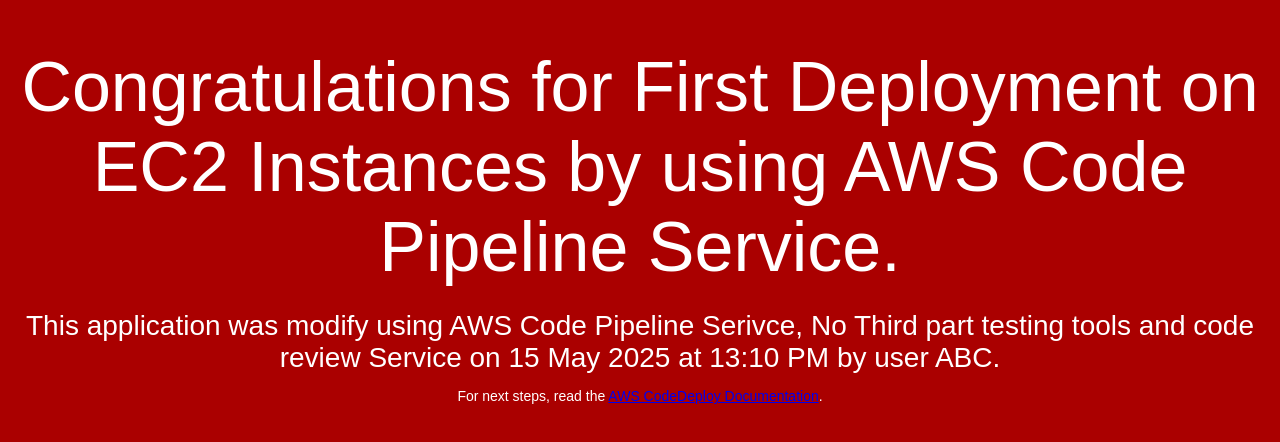
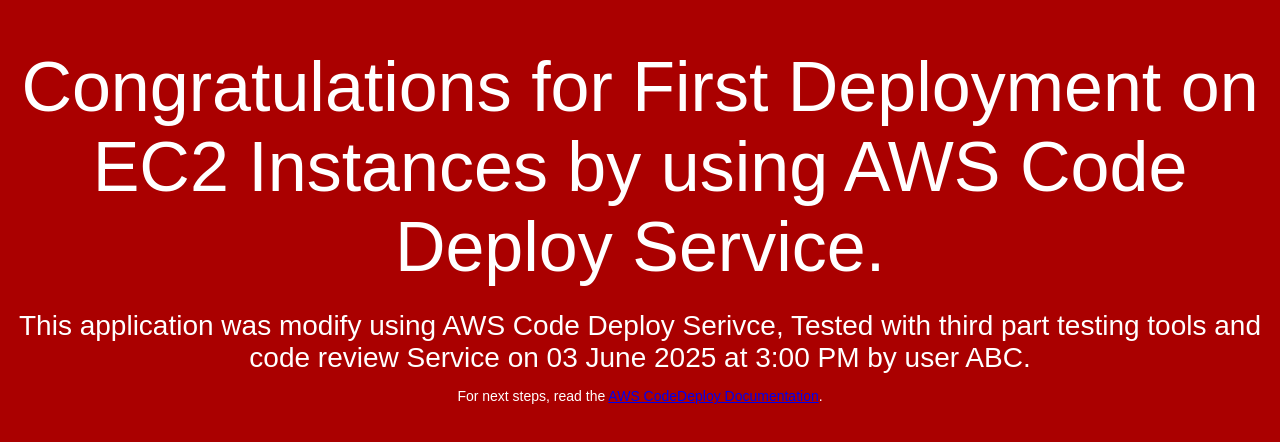
Before and after one commit to avinashbundela1987/may2025, a plain HTML site: page index.html in a window 1280 px wide. Drawn offline with Linux system fonts and the light colour scheme.

Commit message:
new commit on 3 June

```diff
--- a/index.html
+++ b/index.html
@@ -26,8 +26,8 @@
 </head>
 <body>
   <div align="center">
-    <h1>Congratulations for First Deployment on EC2 Instances by using AWS Code Pipeline Service.</h1>
-    <h2>This application was modify using AWS Code Pipeline Serivce, No Third part testing tools and code review Service on 15 May 2025 at 13:10 PM by user ABC.</h2>
+    <h1>Congratulations for First Deployment on EC2 Instances by using AWS Code Deploy Service.</h1>
+    <h2>This application was modify using AWS Code Deploy Serivce, Tested with third part testing tools and code review Service on 03 June 2025 at 3:00 PM by user ABC.</h2>
     <p>For next steps, read the <a href="http://aws.amazon.com/documentation/codedeploy">AWS CodeDeploy Documentation</a>.</p>
   </div>
 </body>
```
